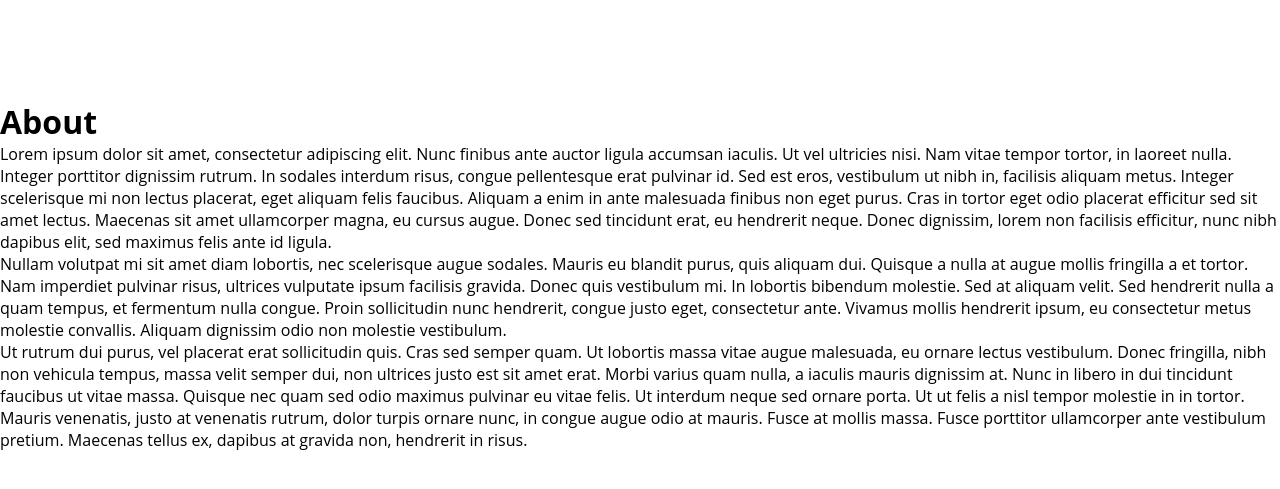
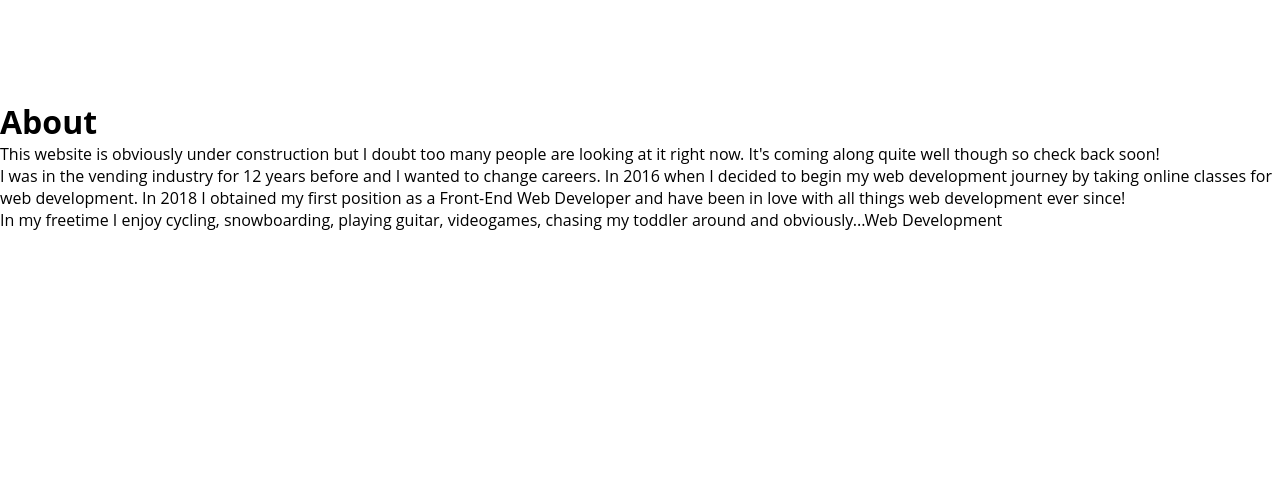
Before and after one commit to matthowe85/portfolio, a PHP site: page /about.php in a window 1280 px wide. Shown: the top 489 px of the page. Run offline with PHP 8.4, Linux system fonts and the light colour scheme; some libraries are stand-ins or nearby versions.

Commit message:
added about me stuff

```diff
--- a/about.php
+++ b/about.php
@@ -12,11 +12,11 @@
 			<div class="row">
 				<div class="col-6">
 					<h1>About</h1>
-					<p>Lorem ipsum dolor sit amet, consectetur adipiscing elit. Nunc finibus ante auctor ligula accumsan iaculis. Ut vel ultricies nisi. Nam vitae tempor tortor, in laoreet nulla. Integer porttitor dignissim rutrum. In sodales interdum risus, congue pellentesque erat pulvinar id. Sed est eros, vestibulum ut nibh in, facilisis aliquam metus. Integer scelerisque mi non lectus placerat, eget aliquam felis faucibus. Aliquam a enim in ante malesuada finibus non eget purus. Cras in tortor eget odio placerat efficitur sed sit amet lectus. Maecenas sit amet ullamcorper magna, eu cursus augue. Donec sed tincidunt erat, eu hendrerit neque. Donec dignissim, lorem non facilisis efficitur, nunc nibh dapibus elit, sed maximus felis ante id ligula.</p>
+					<p>This website is obviously under construction but I doubt too many people are looking at it right now. It's coming along quite well though so check back soon! </p>
 
-					<p>Nullam volutpat mi sit amet diam lobortis, nec scelerisque augue sodales. Mauris eu blandit purus, quis aliquam dui. Quisque a nulla at augue mollis fringilla a et tortor. Nam imperdiet pulvinar risus, ultrices vulputate ipsum facilisis gravida. Donec quis vestibulum mi. In lobortis bibendum molestie. Sed at aliquam velit. Sed hendrerit nulla a quam tempus, et fermentum nulla congue. Proin sollicitudin nunc hendrerit, congue justo eget, consectetur ante. Vivamus mollis hendrerit ipsum, eu consectetur metus molestie convallis. Aliquam dignissim odio non molestie vestibulum.</p>
+					<p>I was in the vending industry for 12 years before and I wanted to change careers. In 2016 when I decided to begin my web development journey by taking online classes for web development. In 2018 I obtained my first position as a Front-End Web Developer and have been in love with all things web development ever since! </p>
 
-					<p>Ut rutrum dui purus, vel placerat erat sollicitudin quis. Cras sed semper quam. Ut lobortis massa vitae augue malesuada, eu ornare lectus vestibulum. Donec fringilla, nibh non vehicula tempus, massa velit semper dui, non ultrices justo est sit amet erat. Morbi varius quam nulla, a iaculis mauris dignissim at. Nunc in libero in dui tincidunt faucibus ut vitae massa. Quisque nec quam sed odio maximus pulvinar eu vitae felis. Ut interdum neque sed ornare porta. Ut ut felis a nisl tempor molestie in in tortor. Mauris venenatis, justo at venenatis rutrum, dolor turpis ornare nunc, in congue augue odio at mauris. Fusce at mollis massa. Fusce porttitor ullamcorper ante vestibulum pretium. Maecenas tellus ex, dapibus at gravida non, hendrerit in risus.</p>
+					<p>In my freetime I enjoy cycling, snowboarding, playing guitar, videogames, chasing my toddler around and obviously...Web Development</p>
 				</div>
 				<div class="col-6">
 					<div class="portrait"></div>
```
